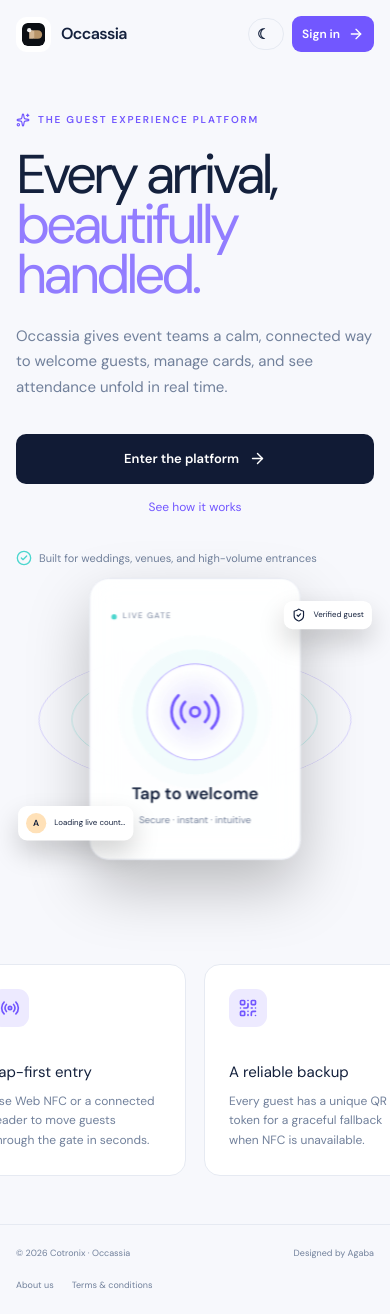
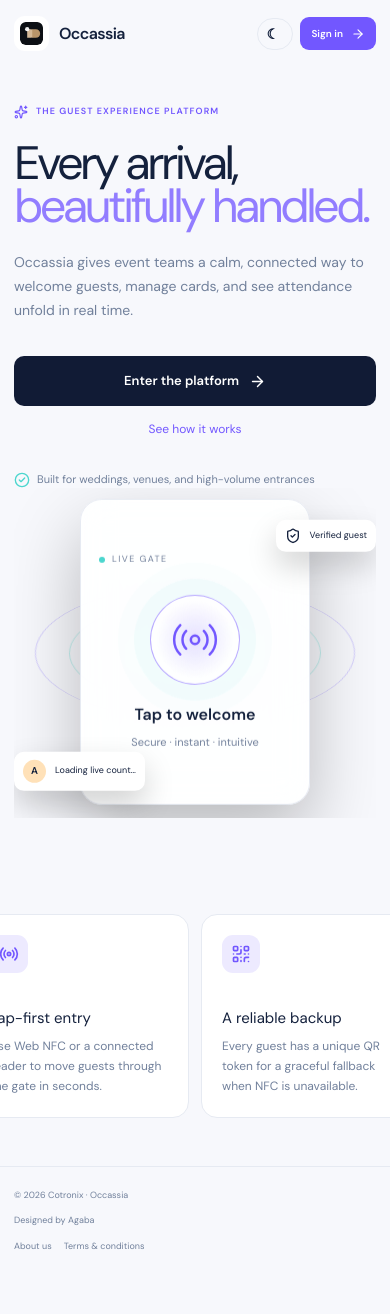
Before and after one commit to The-Agaba/occassia, a React (Vite) app in the folder frontend/: page / in a window 390 px wide. After the commit the page ends 1275 px from the top, so only its background shows below. Built offline with nearby package versions, Linux system fonts and the light colour scheme; no server answers.

Commit message:
Make landing page phone-first responsive

```diff
--- a/frontend/src/index.css
+++ b/frontend/src/index.css
@@ -393,3 +393,36 @@
   .visual-card { max-width:240px; }
   .feature-card,.ops-panel,.nfc-capture,.dashboard-welcome { min-width:0; }
 }
+/* Phone-first landing layout. These explicit width constraints prevent the
+   decorative hero and navigation from forcing a desktop canvas on phones. */
+@media (max-width: 767px) {
+  html,body,#root { width:100%; min-width:0; max-width:100%; overflow-x:hidden; }
+  .landing-shell { width:100%; min-width:0; overflow:hidden; }
+  .landing-nav { width:100%; min-width:0; flex-wrap:wrap; gap:12px; padding:16px 14px; }
+  .brand-lockup { flex:1 1 auto; min-width:0; }
+  .brand-lockup span { overflow:hidden; text-overflow:ellipsis; white-space:nowrap; }
+  .landing-nav-links { flex:0 1 auto; min-width:0; margin-left:auto; gap:7px; }
+  .landing-nav-links .landing-login { padding:9px 11px; font-size:10px; }
+  .landing-nav-links .landing-login svg { width:14px; height:14px; }
+  .landing-hero { width:100%; min-width:0; display:flex; flex-direction:column; padding:38px 14px 48px; gap:0; }
+  .hero-copy { width:100%; max-width:none; min-width:0; }
+  .eyebrow { max-width:100%; font-size:9px; letter-spacing:.12em; }
+  .hero-copy h1 { max-width:100%; font-size:clamp(38px,12vw,58px); overflow-wrap:anywhere; }
+  .hero-copy p { width:100%; max-width:100%; font-size:14px; }
+  .hero-actions { width:100%; }
+  .hero-proof { align-items:flex-start; line-height:1.45; }
+  .hero-visual { width:100%; min-width:0; min-height:330px; height:330px; margin:0; transform:none; overflow:hidden; }
+  .visual-card { width:min(230px,64vw); max-width:100%; padding:18px; }
+  .visual-card strong { font-size:16px; text-align:center; }
+  .visual-scan-ring { width:90px; height:90px; margin:28px 0 18px; }
+  .visual-scan-ring svg { width:50px; height:50px; }
+  .visual-float { max-width:43%; padding:8px 9px; font-size:9px; line-height:1.25; }
+  .float-top { top:10%; right:0; }
+  .float-bottom { bottom:8%; left:0; }
+  .feature-grid { width:100%; min-width:0; grid-template-columns:1fr; padding:48px 14px; gap:12px; }
+  .landing-shell .section-intro { grid-column:auto; }
+  .section-intro h2 { font-size:26px; }
+  .feature-card { width:100%; padding:20px; }
+  .landing-footer { width:100%; min-width:0; padding:22px 14px; display:grid; grid-template-columns:1fr; gap:12px; }
+  .landing-footer div { width:100%; display:flex; flex-wrap:wrap; gap:12px; }
+}
```
